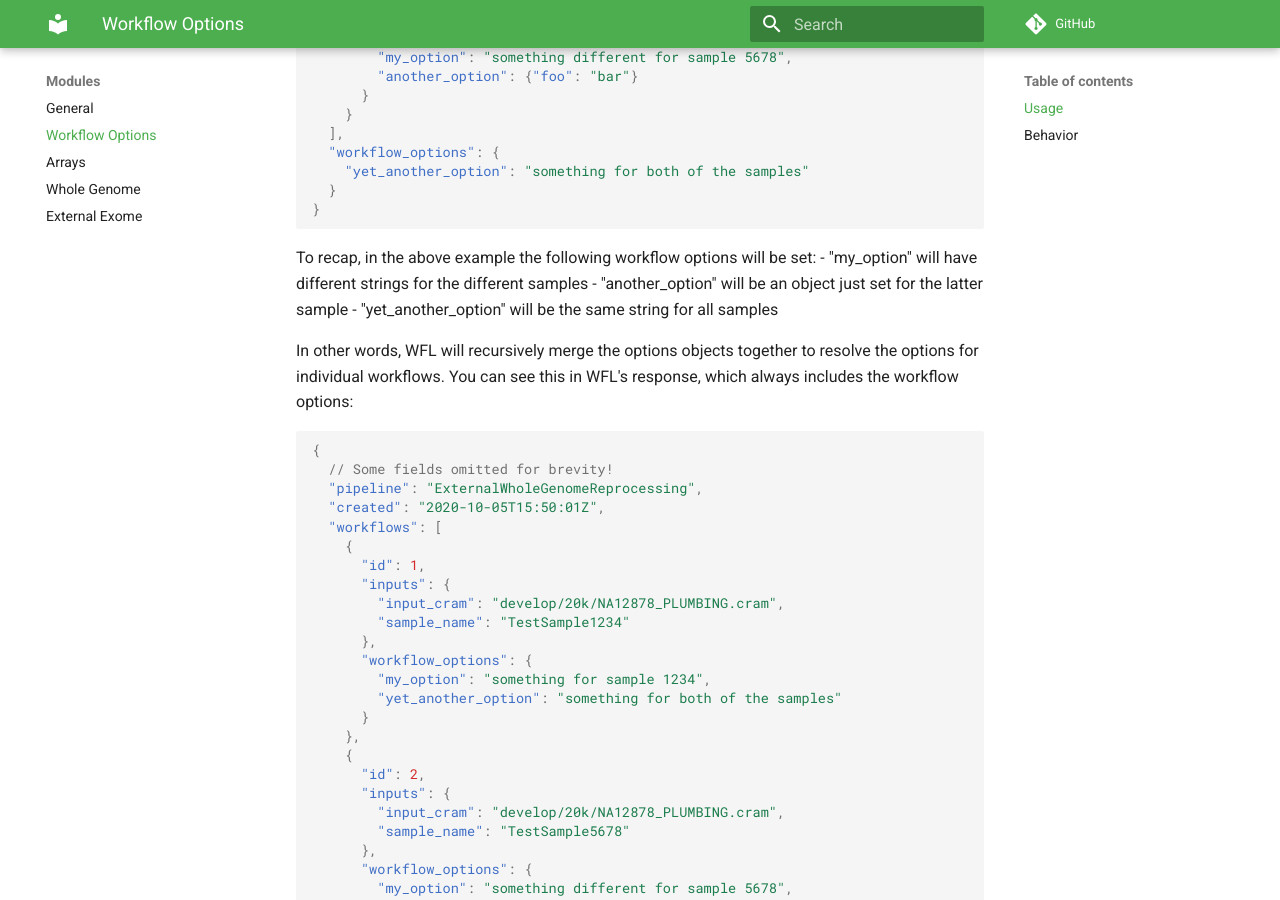
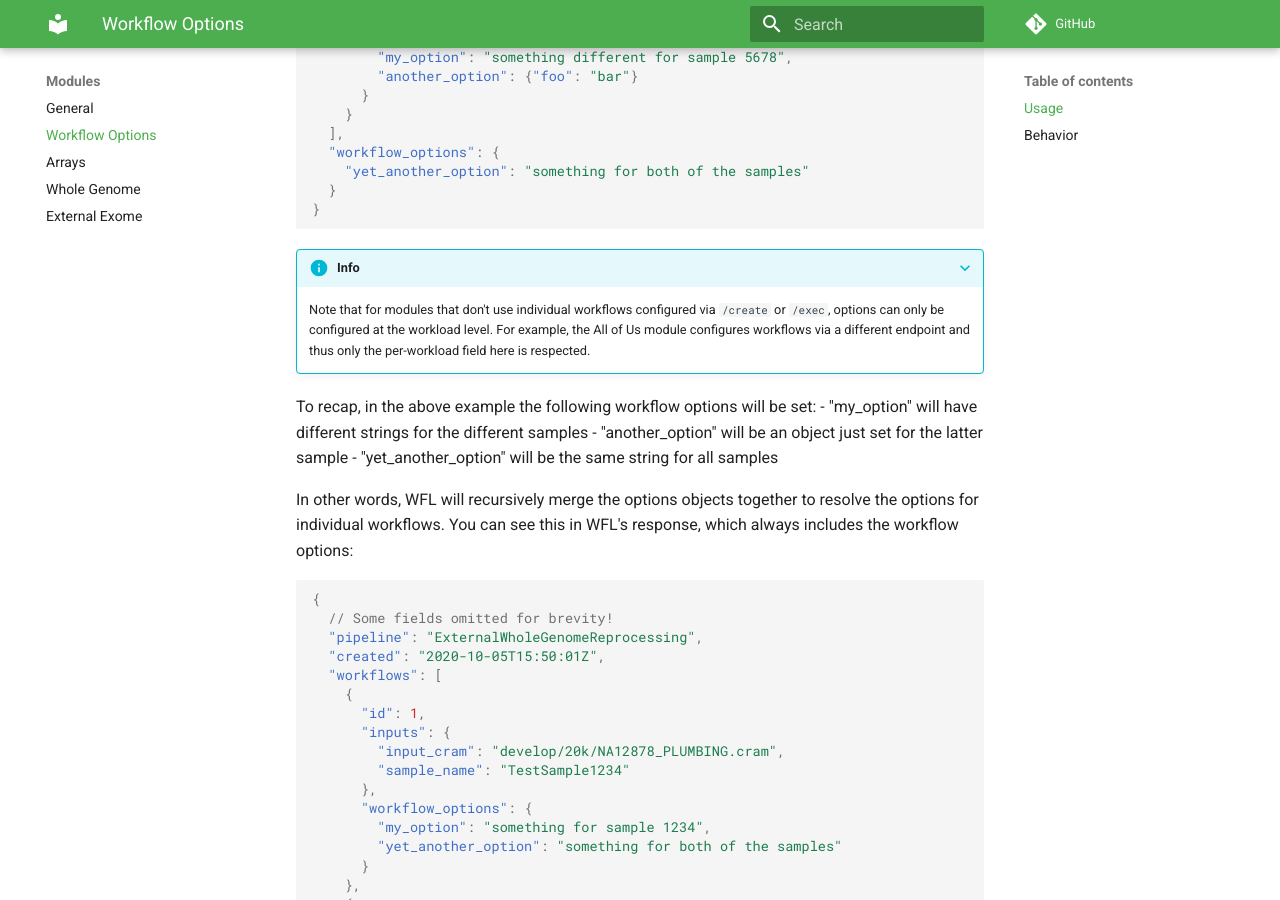
Before and after one commit to broadinstitute/wfl, an MkDocs documentation site: the page built from docs/md/workflow-options.md, in a window 1280 px wide and 900 px high, scrolled down 1656 px. Built offline with MkDocs 1.6.1 and Material for MkDocs 9.7.7, drawn with Linux system fonts in a browser that asks for light colours; comment, search, counter and statistics services are not loaded.

Commit message:
Note about AoU

````diff
--- a/docs/md/workflow-options.md
+++ b/docs/md/workflow-options.md
@@ -77,6 +77,13 @@ workflows, for the entire workload, or both:
   }
 }
 ```
+???+ info
+    Note that for modules that don't use individual workflows
+    configured via `/create` or `/exec`, options can only be
+    configured at the workload level. For example, the All of
+    Us module configures workflows via a different endpoint
+    and thus only the per-workload field here is respected.
+
 To recap, in the above example the following workflow options will be set:
 - "my_option" will have different strings for the different samples
 - "another_option" will be an object just set for the latter sample
````
